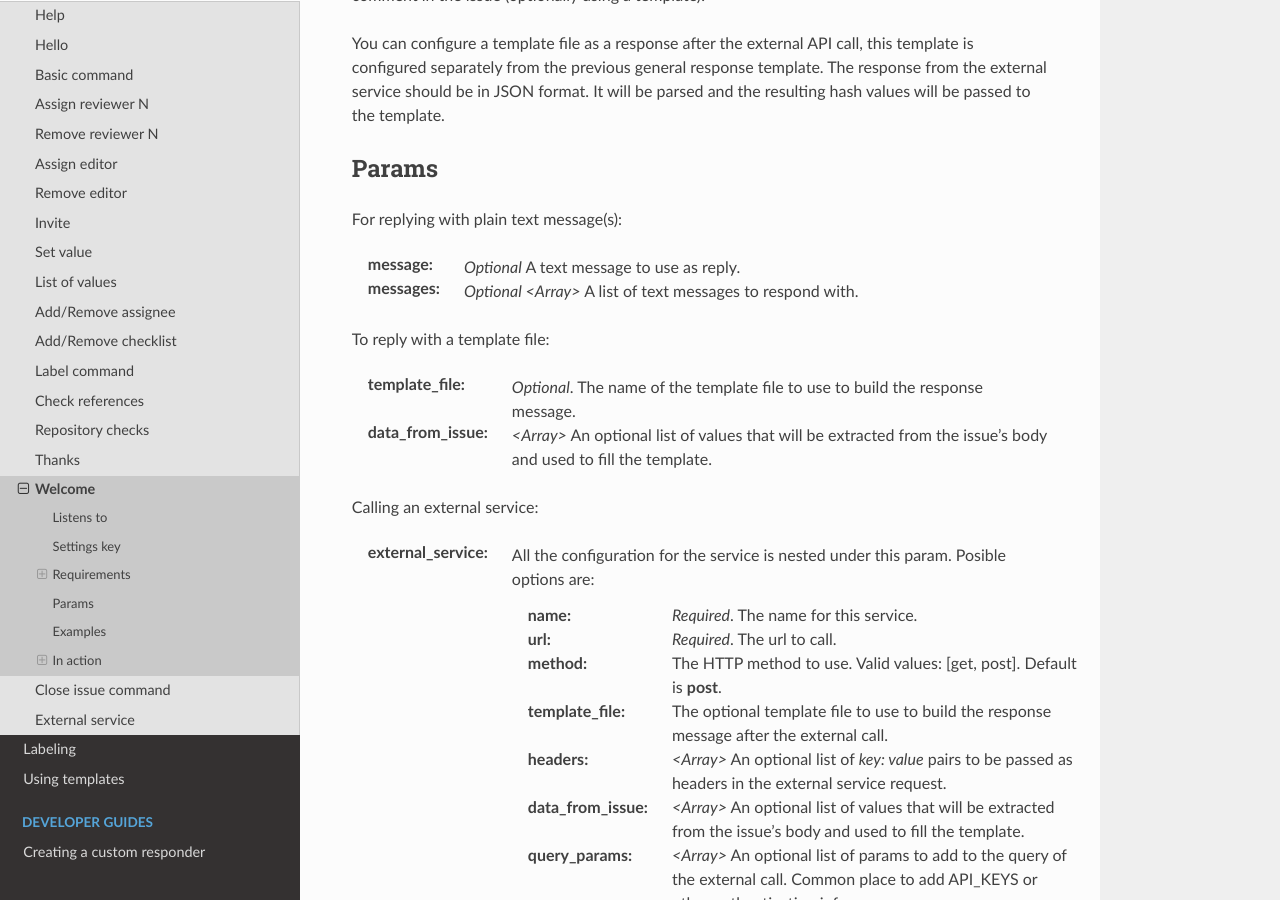
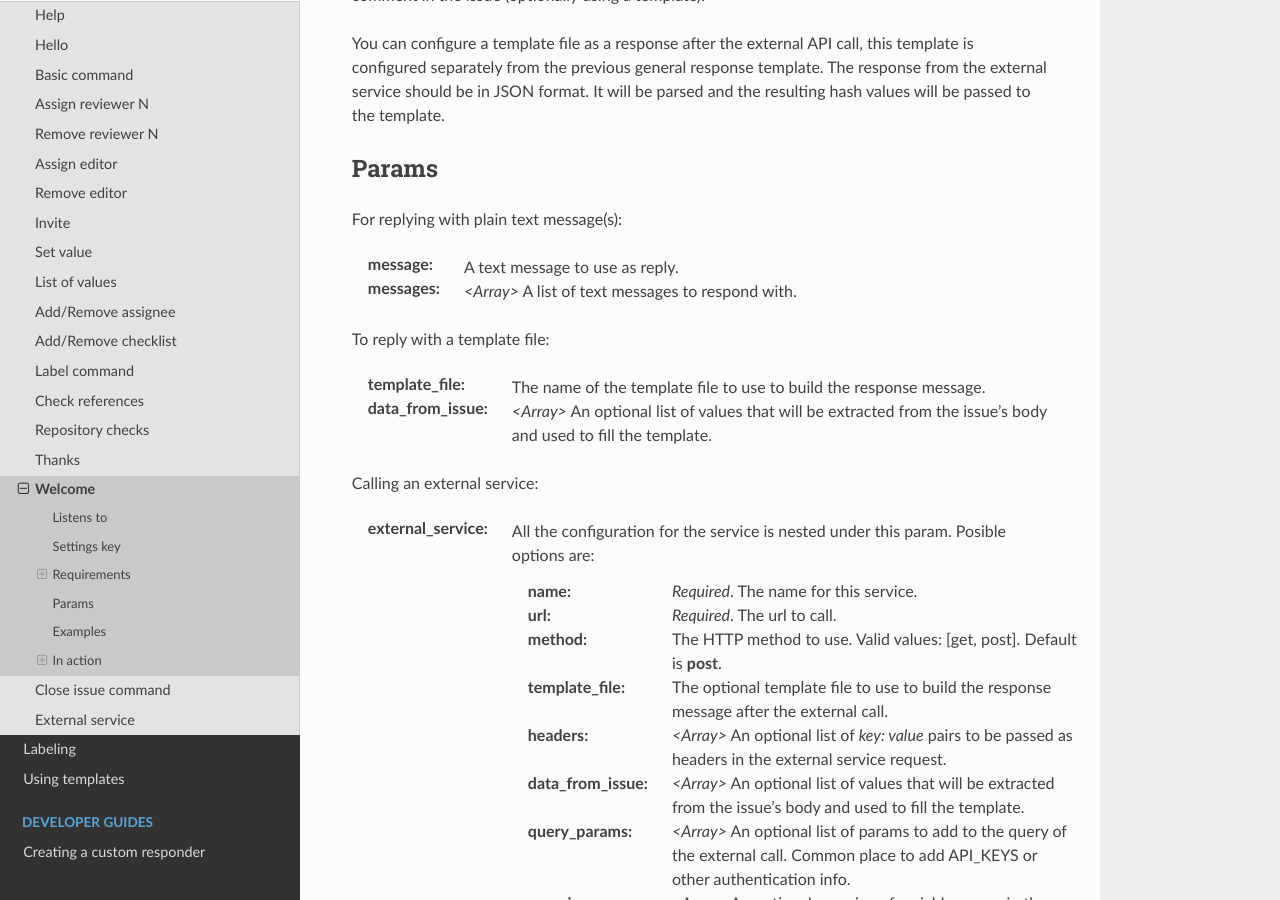
Before and after one commit to openjournals/buffy, a Sphinx documentation site: the page built from docs/responders/welcome.md, in a window 1280 px wide and 900 px high, scrolled down 1764 px. Built offline with Sphinx 7.4.7 and the Read the Docs theme 2.0.0, drawn with Linux system fonts in a browser that asks for light colours.

Commit message:
remove confusing info

````diff
--- a/docs/responders/welcome.md
+++ b/docs/responders/welcome.md
@@ -65,14 +65,14 @@ You can configure a template file as a response after the external API call, thi
 
 For replying with plain text message(s):
 ```eval_rst
-:message: *Optional* A text message to use as reply.
-:messages: *Optional <Array>* A list of text messages to respond with.
+:message: A text message to use as reply.
+:messages: *<Array>* A list of text messages to respond with.
 
 ```
 
 To reply with a template file:
 ```eval_rst
-:template_file: *Optional*. The name of the template file to use to build the response message.
+:template_file: The name of the template file to use to build the response message.
 :data_from_issue: *<Array>* An optional list of values that will be extracted from the issue's body and used to fill the template.
 
 ```
````
